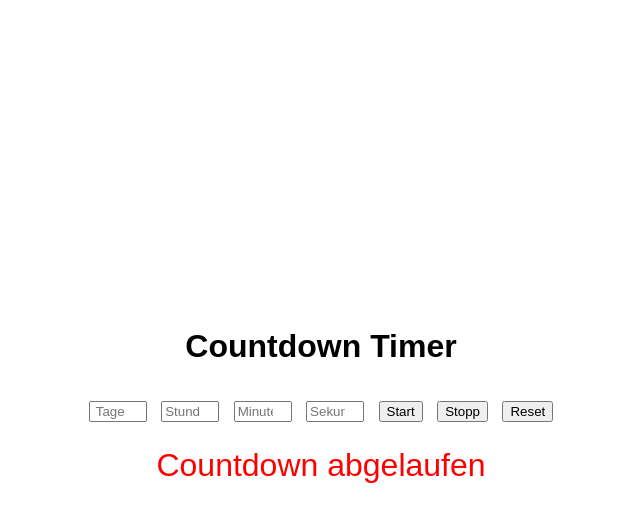
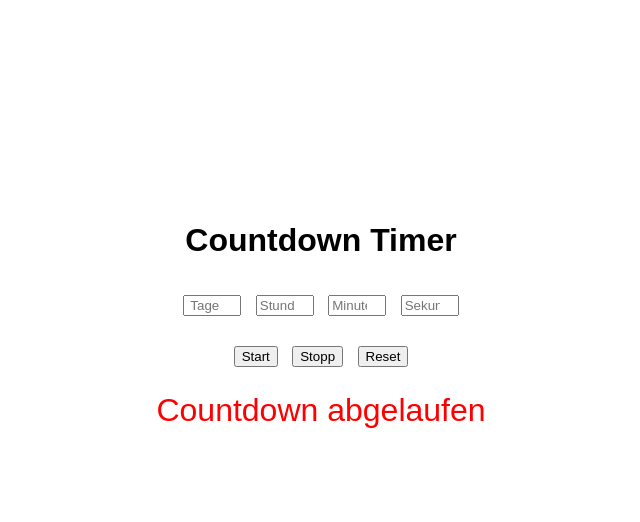
Before and after one commit to Hemlock4414/Timer, a plain HTML site: page index.html in a window 1280 px wide. Both pictures are taken after a click on the button "Start". Shown: the whole page, without its empty margins (319-959 px from the left). Drawn offline with Linux system fonts and the light colour scheme.

Commit message:
timer-3rd

```diff
--- a/index.html
+++ b/index.html
@@ -8,6 +8,7 @@
 </head>
 <body>
     <script src='main.js'></script>
+    <audio id="alarmSound" src="alarm.mp3" preload="auto"></audio>
 
     <h1>Countdown Timer</h1>
     <div id="controls">
@@ -15,6 +16,8 @@
         <input type="number" id="hours" placeholder="Stunden" min="0" max="23">
         <input type="number" id="minutes" placeholder="Minuten" min="0" max="59">
         <input type="number" id="seconds" placeholder="Sekunden" min="0" max="59">
+    </div>
+    <div id="buttons">
         <button onclick="startCountdown()">Start</button>
         <button onclick="stopCountdown()">Stopp</button>
         <button onclick="resetCountdown()">Reset</button>
@@ -23,5 +26,6 @@
 
 
 
+
 </body>
 </html>
--- a/main.js
+++ b/main.js
@@ -21,6 +21,7 @@ function startCountdown() {
         if (remainingTime <= 0) {
             clearInterval(interval);
             document.getElementById("countdown").innerHTML = "Countdown abgelaufen";
+            document.getElementById('alarmSound').play();
         }
     }, 1000);
 }
--- a/style.css
+++ b/style.css
@@ -4,10 +4,10 @@ body {
     flex-direction: column;
     align-items: center;
     justify-content: center;
-    height: 100vh;
+    height: 80vh;
     margin: 0;
 }
-#controls, #countdown {
+#controls, #countdown, #buttons {
     margin: 10px;
 }
 input {
```
